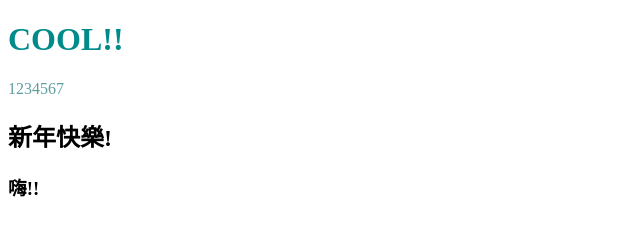
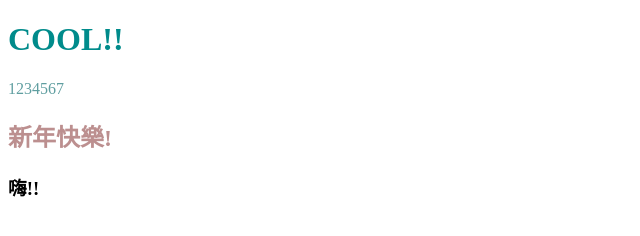
Before and after one commit to 54CIAO-LI/TFD105-23, a plain HTML site: page index.html in a window 1280 px wide. Shown: the whole page, without its empty margins (0-640 px from the left). Drawn offline with Linux system fonts and the light colour scheme.

Commit message:
add h2 style color

```diff
--- a/index.html
+++ b/index.html
@@ -10,7 +10,7 @@
 
     <h1 style="color:darkcyan">COOL!!</h1>
     <p style="color:cadetblue">1234567</p>
-    <h2>新年快樂!</h2>
+    <h2 style="color:rosybrown">新年快樂!</h2>
     <h3>嗨!!</h3>
 </div>
 
```
